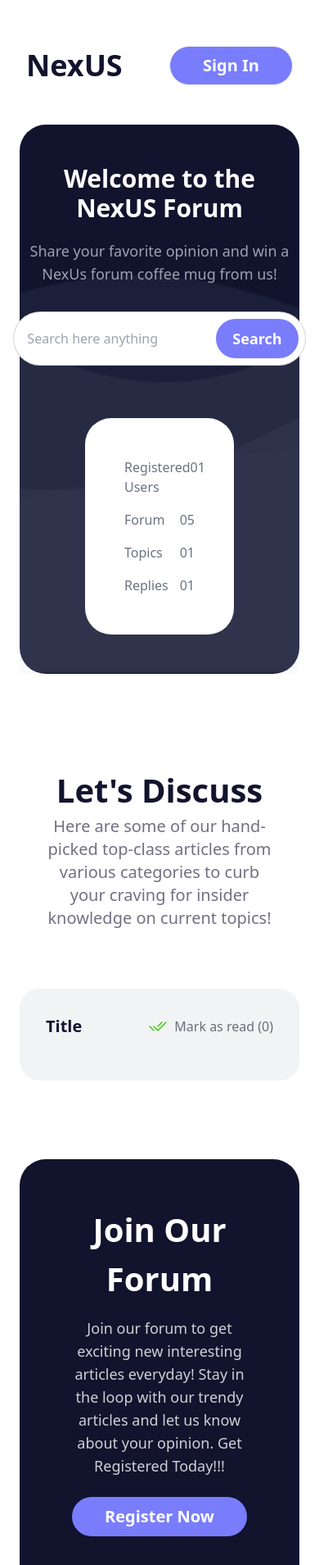
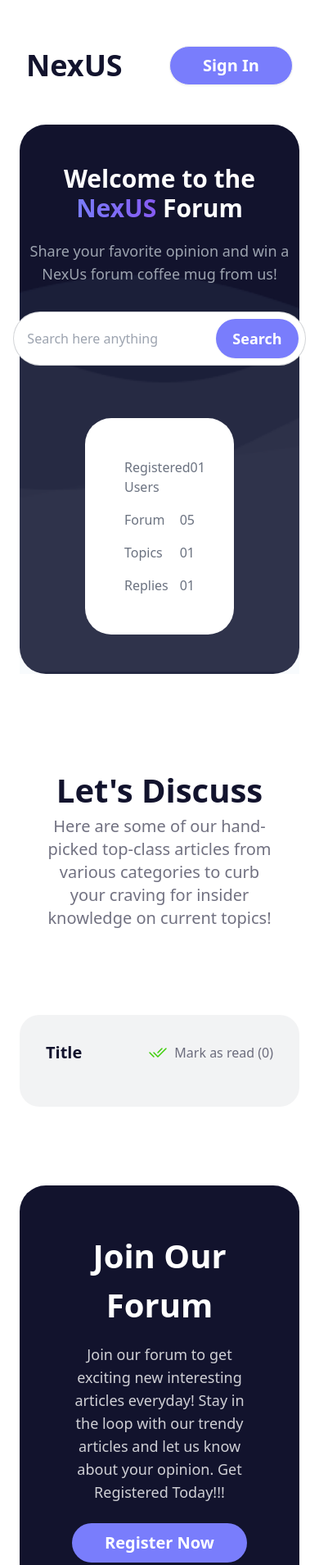
Before and after one commit to MiM1303/Nexus-Forum, a plain HTML site: page index.html in a window 390 px wide. Shown: the top 1909 px of the page at 82% size. Drawn offline with nearby package versions, Linux system fonts and the light colour scheme; no server answers.

Commit message:
added minor corrections

```diff
--- a/index.html
+++ b/index.html
@@ -70,7 +70,9 @@
                     <!-- left portion -->
                     <div class="text-center lg:text-left">
                         <h2 class="text-white font-black text-3xl lg:text-6xl ">Welcome to the <br>
-                        NexUS Forum</h3>
+                            <span class="bg-gradient-to-r from-[#797DFC] to-[#8758F1] text-transparent bg-clip-text">
+                                NexUS
+                           </span> Forum</h3>
                         <p class="mt-5 mb-8 text-lg lg:text-xl font-medium text-gray-400">Share your favorite opinion and win a NexUs forum coffee mug from us!</p>
                         <!-- <div class="flex">
                             <input type="text" placeholder="Search here anything" class="input input-bordered w-auto rounded-full" />
@@ -114,7 +116,7 @@
                 <span class="loading loading-bars loading-lg"></span>
             </div>
             <!-- dynamic content div -->
-            <div id="discuss-container" class="flex flex-col lg:flex-row gap-6">
+            <div id="discuss-container" class="flex flex-col lg:flex-row gap-14 lg:gap-6">
                 <!-- left posts div -->
                 <div  id="post-container" class="lg:w-2/3 flex flex-col gap-6">
                     <!-- single post -->
@@ -228,6 +230,7 @@
         <!-- LATEST POST SECTION END -->
     </main>
     <footer class="bg-[#12132D0D] px-12 lg:px-0 py-20 lg:py-28 ">
+        <div class="text-center mx-auto">
             <div class="lg:w-1/3 text-center mx-auto">
                 <a class="font-mulish text-4xl font-black text-primary-blue">NexUS</a>
                 <p class="mb-8 mt-4 font-mulish text-base font-normal text-[#12132DB2]">Connect and follow our forum on other social media platform to never miss an update. You can also get news on our community events and inner loops!</p>
@@ -237,7 +240,8 @@
                     <i class="fa-brands fa-instagram"></i>
                     <i class="fa-brands fa-github"></i>
                 </div>
-            <hr class="my-12 border-1 border-solid border-[#12132D40] w-full">
+            </div>
+            <hr class="mx-auto my-12 border-1 border-solid border-[#12132D40] w-10/12">
             <p class="font-light text-[#12132D80] font-mulish text-base">2017, All Rights Reserved.</p>
         </div>
     </footer>
```
Also changed, not shown: 1 other file. Lines whose indentation alone changed are shown as unchanged.
